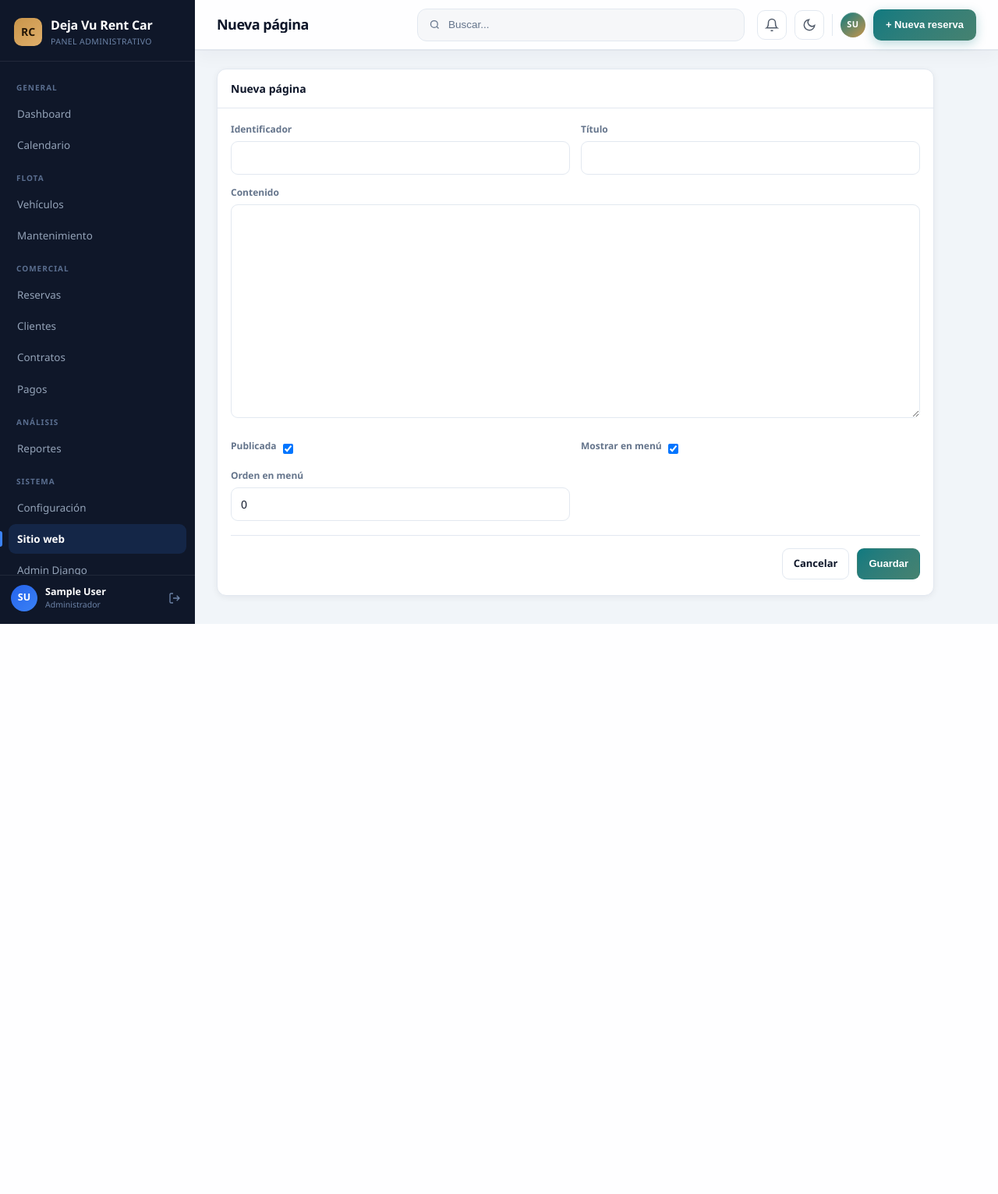
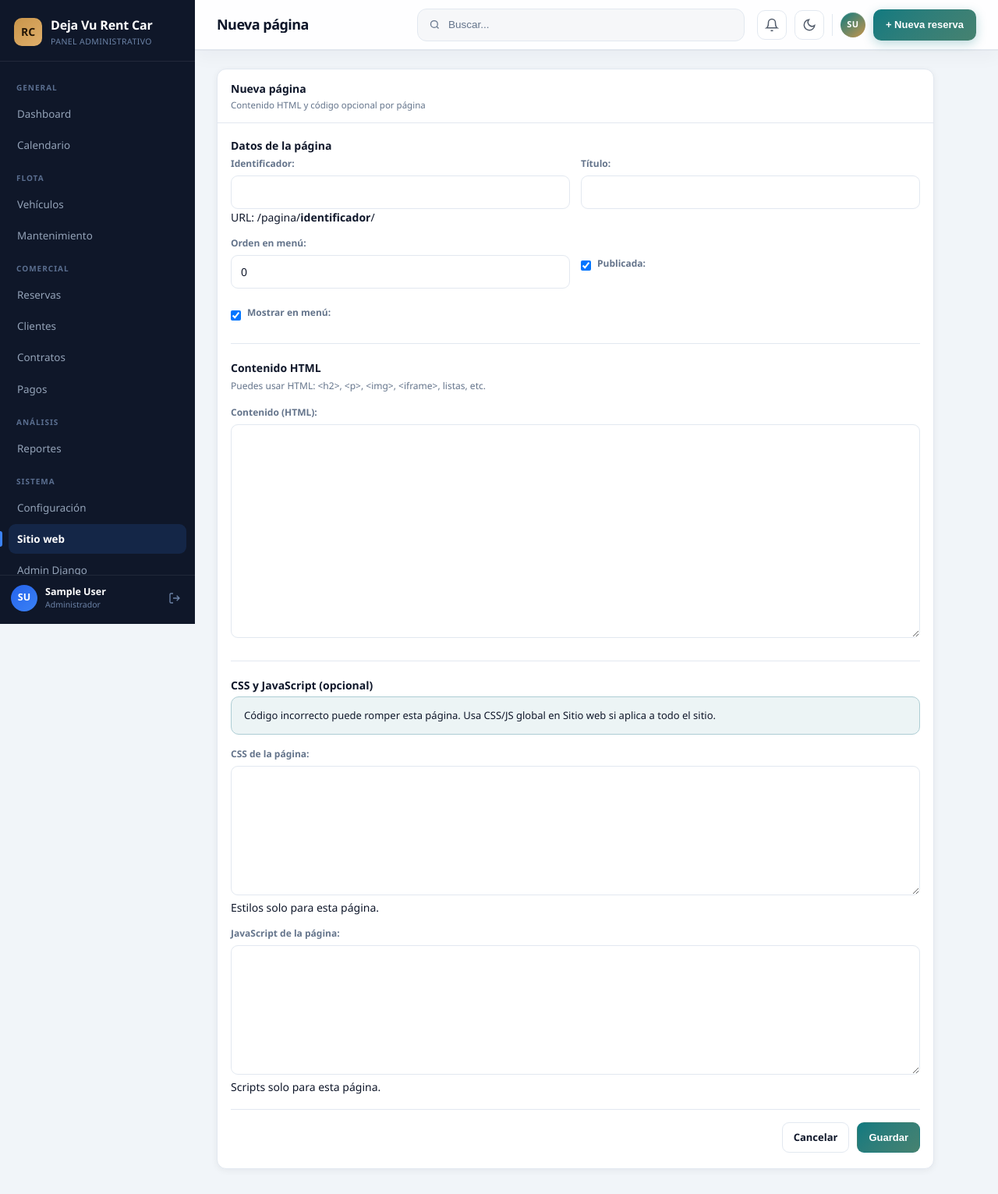
Before and after one commit to eugeniosoftware17/robertrentacar, a Django app: page /dv-rc-ops/sitio/paginas/nueva/ in a window 1280 px wide. Shown: the whole page at 78% size. Before the commit the page ends 800 px from the top, so only its background shows below. Run offline with Django 5.2, Linux system fonts and the light colour scheme; the visitor is signed in with stand-in values (Sample User, id 1); data that the repository does not hold is empty.

Commit message:
Permitir HTML, CSS y JS personalizado desde el panel del sitio.
Paginas informativas con contenido HTML y estilos/scripts por pagina. Configuracion global con bloque HTML en inicio, CSS y JS para Analytics u otros scripts.

Co-authored-by: Cursor <cursoragent@cursor.com>

```diff
--- a/apps/sitio/forms.py
+++ b/apps/sitio/forms.py
@@ -142,6 +142,9 @@ class ConfiguracionSitioForm(forms.ModelForm):
             'bloquear_mantenimiento',
             'mensaje_reserva_exito',
             'meta_descripcion',
+            'home_html_extra',
+            'css_global',
+            'js_global',
         ]
         widgets = {
             'home_titulo': forms.TextInput(attrs={'class': 'mod-input'}),
@@ -158,6 +161,9 @@ class ConfiguracionSitioForm(forms.ModelForm):
             'anticipacion_horas': forms.NumberInput(attrs={'class': 'mod-input', 'min': 0}),
             'mensaje_reserva_exito': forms.Textarea(attrs={'class': 'mod-input mod-textarea', 'rows': 3}),
             'meta_descripcion': forms.TextInput(attrs={'class': 'mod-input', 'maxlength': 160}),
+            'home_html_extra': forms.Textarea(attrs={'class': 'mod-input mod-textarea mod-code', 'rows': 6}),
+            'css_global': forms.Textarea(attrs={'class': 'mod-input mod-textarea mod-code', 'rows': 8}),
+            'js_global': forms.Textarea(attrs={'class': 'mod-input mod-textarea mod-code', 'rows': 8}),
             'whatsapp_flotante': forms.CheckboxInput(attrs={'class': 'mod-check'}),
             'mostrar_whatsapp': forms.CheckboxInput(attrs={'class': 'mod-check'}),
             'mostrar_instagram': forms.CheckboxInput(attrs={'class': 'mod-check'}),
@@ -173,11 +179,13 @@ class ConfiguracionSitioForm(forms.ModelForm):
 class PaginaInformativaForm(forms.ModelForm):
     class Meta:
         model = PaginaInformativa
-        fields = ['slug', 'titulo', 'contenido', 'publicada', 'en_menu', 'orden']
+        fields = ['slug', 'titulo', 'contenido', 'css_extra', 'js_extra', 'publicada', 'en_menu', 'orden']
         widgets = {
             'slug': forms.TextInput(attrs={'class': 'mod-input'}),
             'titulo': forms.TextInput(attrs={'class': 'mod-input'}),
-            'contenido': forms.Textarea(attrs={'class': 'mod-input mod-textarea', 'rows': 12}),
+            'contenido': forms.Textarea(attrs={'class': 'mod-input mod-textarea mod-code', 'rows': 14}),
+            'css_extra': forms.Textarea(attrs={'class': 'mod-input mod-textarea mod-code', 'rows': 8}),
+            'js_extra': forms.Textarea(attrs={'class': 'mod-input mod-textarea mod-code', 'rows': 8}),
             'orden': forms.NumberInput(attrs={'class': 'mod-input', 'min': 0}),
             'publicada': forms.CheckboxInput(attrs={'class': 'mod-check'}),
             'en_menu': forms.CheckboxInput(attrs={'class': 'mod-check'}),
--- a/apps/sitio/models.py
+++ b/apps/sitio/models.py
@@ -60,6 +60,21 @@ class ConfiguracionSitio(models.Model):
         max_length=160,
         blank=True,
         help_text='Texto para Google (máx. 160 caracteres). Si está vacío se genera automáticamente.',
+    )
+    home_html_extra = models.TextField(
+        'HTML extra del inicio',
+        blank=True,
+        help_text='Bloque HTML personalizado en la página de inicio (antes del pie de llamada a la acción).',
+    )
+    css_global = models.TextField(
+        'CSS global del sitio',
+        blank=True,
+        help_text='Estilos aplicados a todas las páginas públicas. Solo administradores.',
+    )
+    js_global = models.TextField(
+        'JavaScript global del sitio',
+        blank=True,
+        help_text='Scripts en todas las páginas (Analytics, Pixel, etc.). Solo administradores.',
     )
 
     class Meta:
@@ -124,7 +139,20 @@ class PaginaInformativa(models.Model):
 
     slug = models.SlugField('Identificador', max_length=40, unique=True)
     titulo = models.CharField('Título', max_length=120)
-    contenido = models.TextField('Contenido')
+    contenido = models.TextField(
+        'Contenido (HTML)',
+        help_text='Puedes usar HTML: <h2>, <p>, <img>, <iframe>, listas, etc.',
+    )
+    css_extra = models.TextField(
+        'CSS de la página',
+        blank=True,
+        help_text='Estilos solo para esta página.',
+    )
+    js_extra = models.TextField(
+        'JavaScript de la página',
+        blank=True,
+        help_text='Scripts solo para esta página.',
+    )
     publicada = models.BooleanField('Publicada', default=True)
     en_menu = models.BooleanField('Mostrar en menú', default=True)
     orden = models.PositiveSmallIntegerField('Orden en menú', default=0)
--- a/apps/sitio/templates/sitio/base_public.html
+++ b/apps/sitio/templates/sitio/base_public.html
@@ -18,6 +18,9 @@
   <meta name="twitter:card" content="summary_large_image" />
   {% block structured_data %}{% endblock %}
   <link rel="stylesheet" href="{% static 'sitio/sitio.css' %}" />
+  {% if sitio.css_global %}
+  <style id="sitio-css-global">{{ sitio.css_global|safe }}</style>
+  {% endif %}
   {% block extra_css %}{% endblock %}
 </head>
 <body class="sitio-body">
@@ -68,5 +71,8 @@
 
   <script src="{% static 'sitio/sitio.js' %}"></script>
   {% block extra_js %}{% endblock %}
+  {% if sitio.js_global %}
+  <script id="sitio-js-global">{{ sitio.js_global|safe }}</script>
+  {% endif %}
 </body>
 </html>
--- a/apps/sitio/templates/sitio/panel/pagina_form.html
+++ b/apps/sitio/templates/sitio/panel/pagina_form.html
@@ -5,6 +5,26 @@
 
 {% block extra_css %}
 <link rel="stylesheet" href="{% static 'css/modulo.css' %}" />
+<style>
+  .sitio-panel-seccion { margin-top: 1.5rem; padding-top: 1.25rem; border-top: 1px solid var(--line); }
+  .sitio-panel-seccion:first-of-type { margin-top: 0; padding-top: 0; border-top: none; }
+  .sitio-panel-seccion-titulo { font-size: 14px; font-weight: 700; margin-bottom: 0.25rem; }
+  .sitio-panel-seccion-hint { font-size: 12px; color: var(--text-muted); margin-bottom: 1rem; }
+  .mod-code {
+    font-family: ui-monospace, SFMono-Regular, Menlo, Consolas, monospace;
+    font-size: 12px;
+    line-height: 1.5;
+  }
+  .sitio-panel-alerta {
+    margin-bottom: 1rem;
+    padding: 0.85rem 1rem;
+    border-radius: 10px;
+    background: color-mix(in srgb, var(--accent) 8%, var(--surface));
+    border: 1px solid color-mix(in srgb, var(--accent) 25%, var(--line));
+    font-size: 13px;
+    color: var(--text-2);
+  }
+</style>
 {% endblock %}
 
 {% block content %}
@@ -12,19 +32,50 @@
   <div class="mod-card-head">
     <div>
       <div class="mod-card-titulo">{{ page_title }}</div>
+      <div class="mod-card-hint">Contenido HTML y código opcional por página</div>
     </div>
   </div>
   <form method="post" class="mod-form">
     {% csrf_token %}
-    <div class="mod-grid">
-      {% for field in form %}
-      <div class="mod-field {% if field.field.widget.input_type == 'checkbox' %}mod-field-check{% endif %} {% if field.name == 'contenido' %}mod-field-full{% endif %}">
-        <label for="{{ field.id_for_label }}">{{ field.label }}</label>
-        {{ field }}
-        {% if field.errors %}<div class="mod-error">{{ field.errors.0 }}</div>{% endif %}
+
+    <div class="sitio-panel-seccion">
+      <div class="sitio-panel-seccion-titulo">Datos de la página</div>
+      <div class="mod-grid">
+        <div class="mod-field">{{ form.slug.label_tag }}{{ form.slug }}<span class="mod-hint">URL: /pagina/<strong>identificador</strong>/</span></div>
+        <div class="mod-field">{{ form.titulo.label_tag }}{{ form.titulo }}</div>
+        <div class="mod-field">{{ form.orden.label_tag }}{{ form.orden }}</div>
+        <div class="mod-field mod-field-check">{{ form.publicada }}{{ form.publicada.label_tag }}</div>
+        <div class="mod-field mod-field-check">{{ form.en_menu }}{{ form.en_menu.label_tag }}</div>
       </div>
-      {% endfor %}
     </div>
+
+    <div class="sitio-panel-seccion">
+      <div class="sitio-panel-seccion-titulo">Contenido HTML</div>
+      <div class="sitio-panel-seccion-hint">{{ form.contenido.help_text }}</div>
+      <div class="mod-field mod-field-full">
+        {{ form.contenido.label_tag }}
+        {{ form.contenido }}
+        {% if form.contenido.errors %}<div class="mod-error">{{ form.contenido.errors.0 }}</div>{% endif %}
+      </div>
+    </div>
+
+    <div class="sitio-panel-seccion">
+      <div class="sitio-panel-seccion-titulo">CSS y JavaScript (opcional)</div>
+      <div class="sitio-panel-alerta">Código incorrecto puede romper esta página. Usa CSS/JS global en Sitio web si aplica a todo el sitio.</div>
+      <div class="mod-grid">
+        <div class="mod-field mod-field-full">
+          {{ form.css_extra.label_tag }}
+          {{ form.css_extra }}
+          <span class="mod-hint">{{ form.css_extra.help_text }}</span>
+        </div>
+        <div class="mod-field mod-field-full">
+          {{ form.js_extra.label_tag }}
+          {{ form.js_extra }}
+          <span class="mod-hint">{{ form.js_extra.help_text }}</span>
+        </div>
+      </div>
+    </div>
+
     <div class="mod-form-actions">
       <a href="{% url 'sitio_web:panel_index' %}" class="mod-btn mod-btn-sec">Cancelar</a>
       <button type="submit" class="mod-btn mod-btn-prim">Guardar</button>
```
Also changed, not shown: apps/sitio/static/sitio/sitio.css (+34 -1 lines), apps/sitio/templates/sitio/home.html (+8 -0 lines), apps/sitio/templates/sitio/pagina.html (+13 -1 lines), apps/sitio/templates/sitio/panel/index.html (+26 -0 lines), apps/sitio/migrations/0004_codigo_personalizado.py (added).
